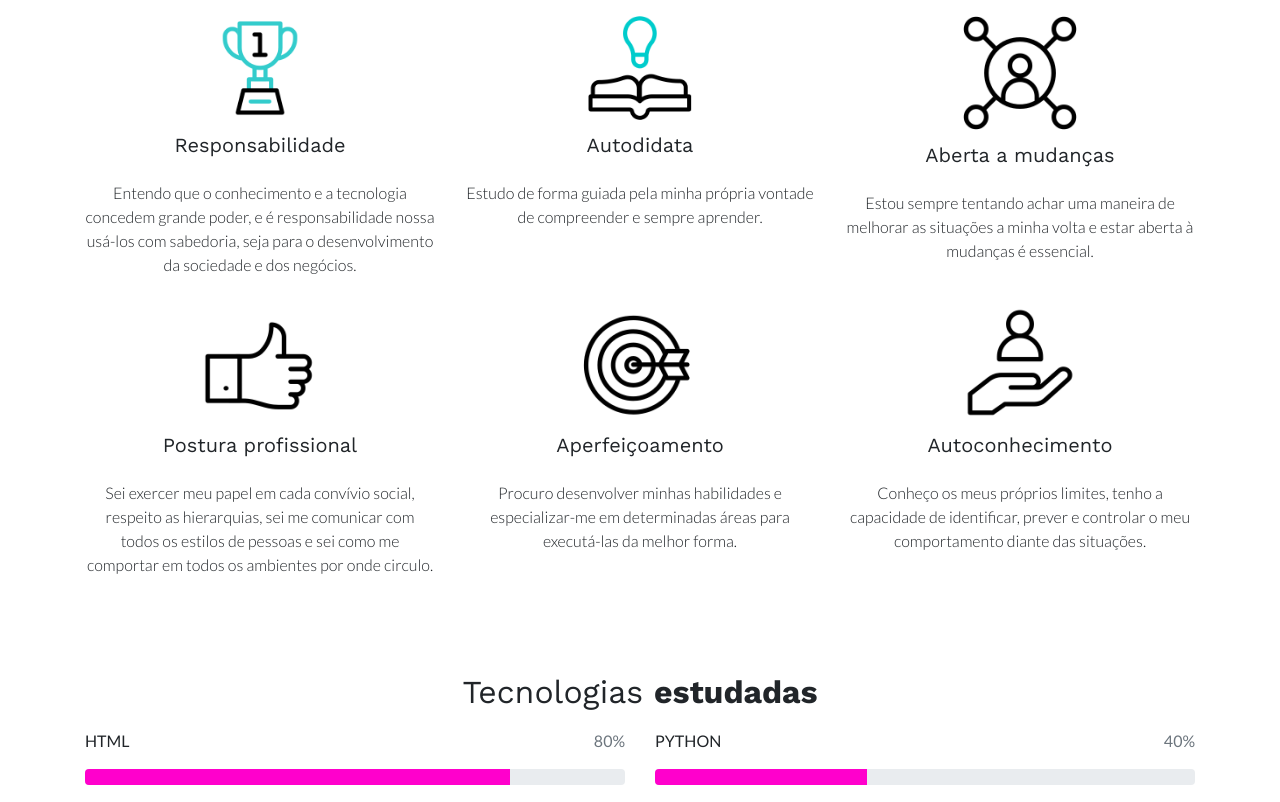
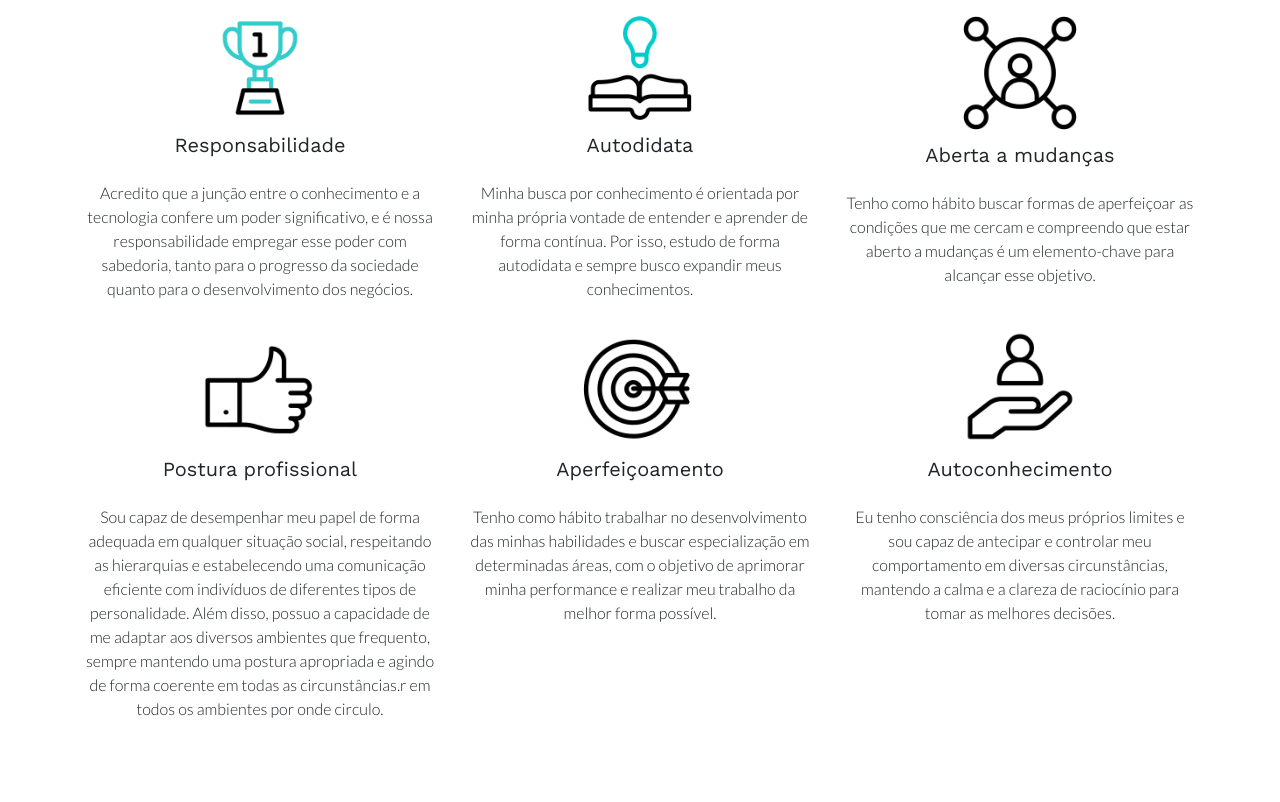
Before and after one commit to CarolaineAlexandre/Carolaine-Alexandre, a plain HTML site: page sobre.html in a window 1280 px wide. Shown: the part 1002-1804 px from the top of the page. Drawn offline with nearby package versions, Linux system fonts and the light colour scheme.

Commit message:
atualizacao

```diff
--- a/sobre.html
+++ b/sobre.html
@@ -78,38 +78,38 @@
                 <div class="col-md-4 col-sm-6" data-aos="fade-up">
                     <img class="rounded-circle" src="img/icons/animat-trofeu.gif" alt="Generic placeholder image" width="130" height="130">
                     <h5 class="mb-4">Responsabilidade</h5>
-                    <p>Entendo que o conhecimento e a tecnologia concedem grande poder, e é responsabilidade nossa usá-los com sabedoria, seja para o desenvolvimento da sociedade e dos negócios.</p>
+                    <p>Acredito que a junção entre o conhecimento e a tecnologia confere um poder significativo, e é nossa responsabilidade empregar esse poder com sabedoria, tanto para o progresso da sociedade quanto para o desenvolvimento dos negócios.</p>
                   <!--    <p><a class="btn btn-link" href="#" role="button">View details</a></p>-->
                 </div>
                 <!-- /.col-md-4 col-sm-6  -->
                 <div class="col-md-4 col-sm-6" data-aos="fade-up" data-aos-delay="200">
                     <img class="" src="img/icons/animat-livro.gif" alt="Generic placeholder image" width="130" height="130">
                     <h5 class="mb-4">Autodidata</h5>
-                    <p>Estudo de forma guiada pela minha própria vontade de compreender e sempre aprender.</p>
+                    <p>Minha busca por conhecimento é orientada por minha própria vontade de entender e aprender de forma contínua. Por isso, estudo de forma autodidata e sempre busco expandir meus conhecimentos.</p>
                 </div>
                 <!-- /.col-md-4 col-sm-6  -->
                 <div class="col-md-4 col-sm-6" data-aos="fade-up" data-aos-delay="400">
                     <img class="" src="img/icons/animat-mudanca.gif" alt="Generic placeholder image" width="140" height="140">
                     <h5 class="mb-4">Aberta a mudanças</h5>
-                    <p>Estou sempre tentando achar uma maneira de melhorar as situações a minha volta e estar aberta à mudanças é essencial.</p>
+                    <p>Tenho como hábito buscar formas de aperfeiçoar as condições que me cercam e compreendo que estar aberto a mudanças é um elemento-chave para alcançar esse objetivo.</p>
                 </div>
                 <!-- /.col-md-4 col-sm-6  -->
                 <div class="col-md-4 col-sm-6" data-aos="fade-up" data-aos-delay="400">
                     <img class="" src="img/icons/animat-profissional.gif" alt="Generic placeholder image" width="140" height="140">
                     <h5 class="mb-4">Postura profissional</h5>
-                    <p>Sei exercer meu papel em cada convívio social, respeito as hierarquias, sei me comunicar com todos os estilos de pessoas e sei como me comportar em todos os ambientes por onde circulo.</p>
+                    <p>Sou capaz de desempenhar meu papel de forma adequada em qualquer situação social, respeitando as hierarquias e estabelecendo uma comunicação eficiente com indivíduos de diferentes tipos de personalidade. Além disso, possuo a capacidade de me adaptar aos diversos ambientes que frequento, sempre mantendo uma postura apropriada e agindo de forma coerente em todas as circunstâncias.r em todos os ambientes por onde circulo.</p>
                 </div>
                 <!-- /.col-md-4 col-sm-6  -->
                 <div class="col-md-4 col-sm-6" data-aos="fade-up" data-aos-delay="400">
                     <img class="" src="img/icons/animat-alvo.gif" alt="Generic placeholder image" width="140" height="140">
                     <h5 class="mb-4">Aperfeiçoamento</h5>
-                    <p>Procuro desenvolver minhas habilidades e especializar-me em determinadas áreas para executá-las da melhor forma.</p>
+                    <p>Tenho como hábito trabalhar no desenvolvimento das minhas habilidades e buscar especialização em determinadas áreas, com o objetivo de aprimorar minha performance e realizar meu trabalho da melhor forma possível.</p>
                 </div>
                 <!-- /.col-md-4 col-sm-6  -->
                 <div class="col-md-4 col-sm-6" data-aos="fade-up" data-aos-delay="400">
                     <img class="" src="img/icons/animat-auto_conhecimento.gif" alt="Generic placeholder image" width="140" height="140">
                     <h5 class="mb-4">Autoconhecimento</h5>
-                    <p>Conheço os meus próprios limites, tenho a capacidade de identificar, prever e controlar o meu comportamento diante das situações.</p>
+                    <p>Eu tenho consciência dos meus próprios limites e sou capaz de antecipar e controlar meu comportamento em diversas circunstâncias, mantendo a calma e a clareza de raciocínio para tomar as melhores decisões.</p>
                 </div>
             </div>
             <!-- /.row -->
```
